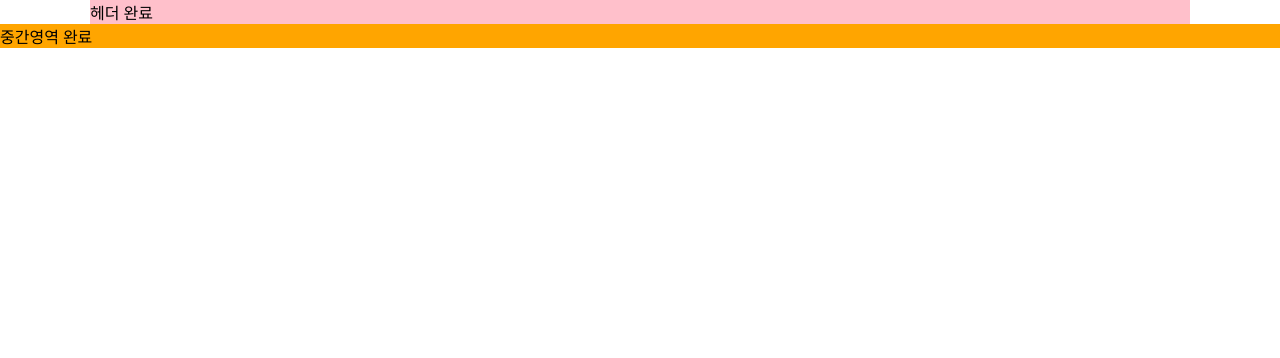
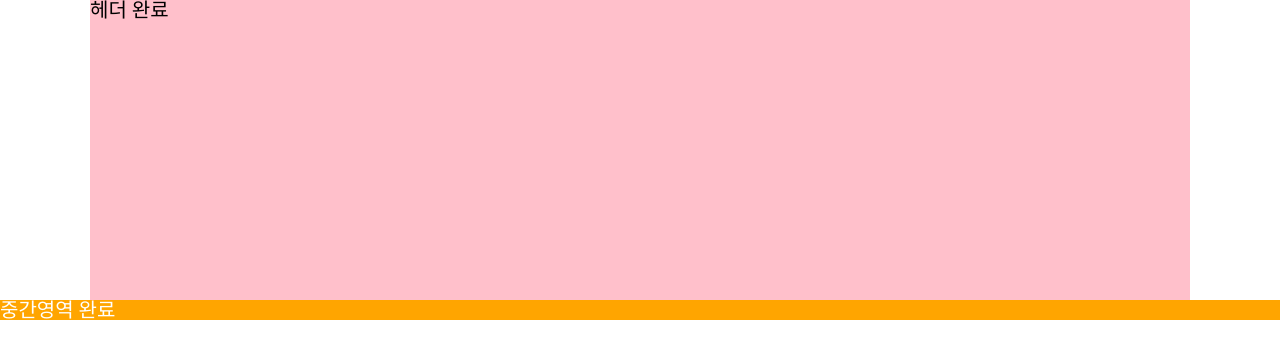
Before and after one commit to ryuda0101/0928-test, a plain HTML site: page index.html in a window 1280 px wide. Drawn offline with Linux system fonts and the light colour scheme.

Commit message:
가장 최근작업 커밋메세지 수정하였음

```diff
--- a/scss/style.scss
+++ b/scss/style.scss
@@ -1,7 +1,9 @@
 * {margin:0; padding:0;}
 ul,ol,li {list-style:none;}
 a {text-decoration:none;}
+img {vertical-align:middle;}
+body {line-height:1; font-size:20px;}
 
-#header {width:1100px; margin:0 auto; background:pink;}
+#header {width:1100px; margin:0 auto; background:pink; height:300px;}
 
-#container {background-color:orange;}
+#container {background-color:orange; color:#fff;}
```
Also changed, not shown: css/style.css.
